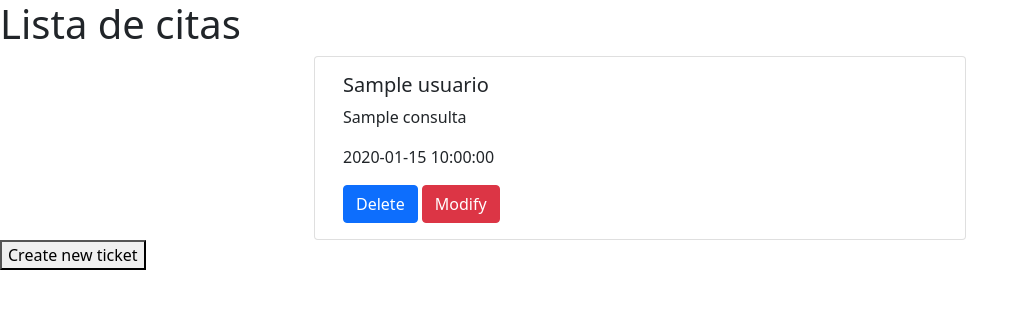
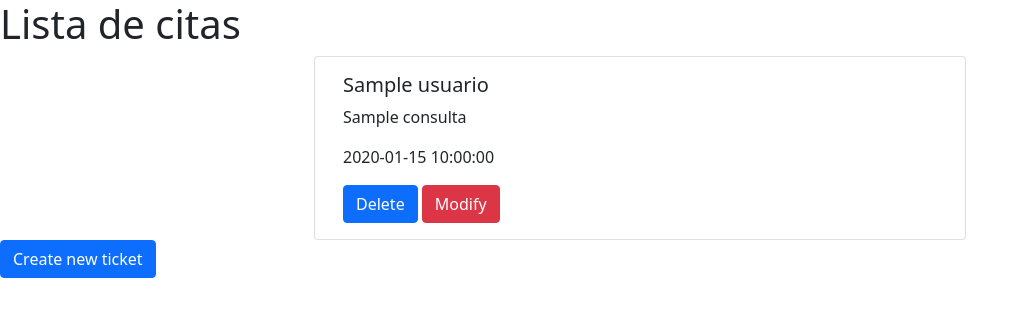
Before and after one commit to ItCrowdZombie/Consultorio, a PHP site: the page made by src/Views/pages/citaList.php in a window 1280 px wide. Shown: the top 317 px of the page, without its empty margins (0-1029 px from the left). Run offline with PHP 8.4, Linux system fonts and the light colour scheme; the template is opened without the code that fills it: most values are stand-ins (such as "Sample title", 1, 10 or a date in 2020).

Commit message:
CreateNewTicket button added and running on /list

```diff
--- a/src/Views/pages/citaList.php
+++ b/src/Views/pages/citaList.php
@@ -16,7 +16,8 @@ foreach ($citas as $cita) {
   require __DIR__ . '/../componentes/card.php';
 }
 ?>
-<button>Create new ticket</button>
+
+<a href='http://localhost/list/create' class='btn btn-primary'>Create new ticket</a>
 
 </body>
 </html>
```
